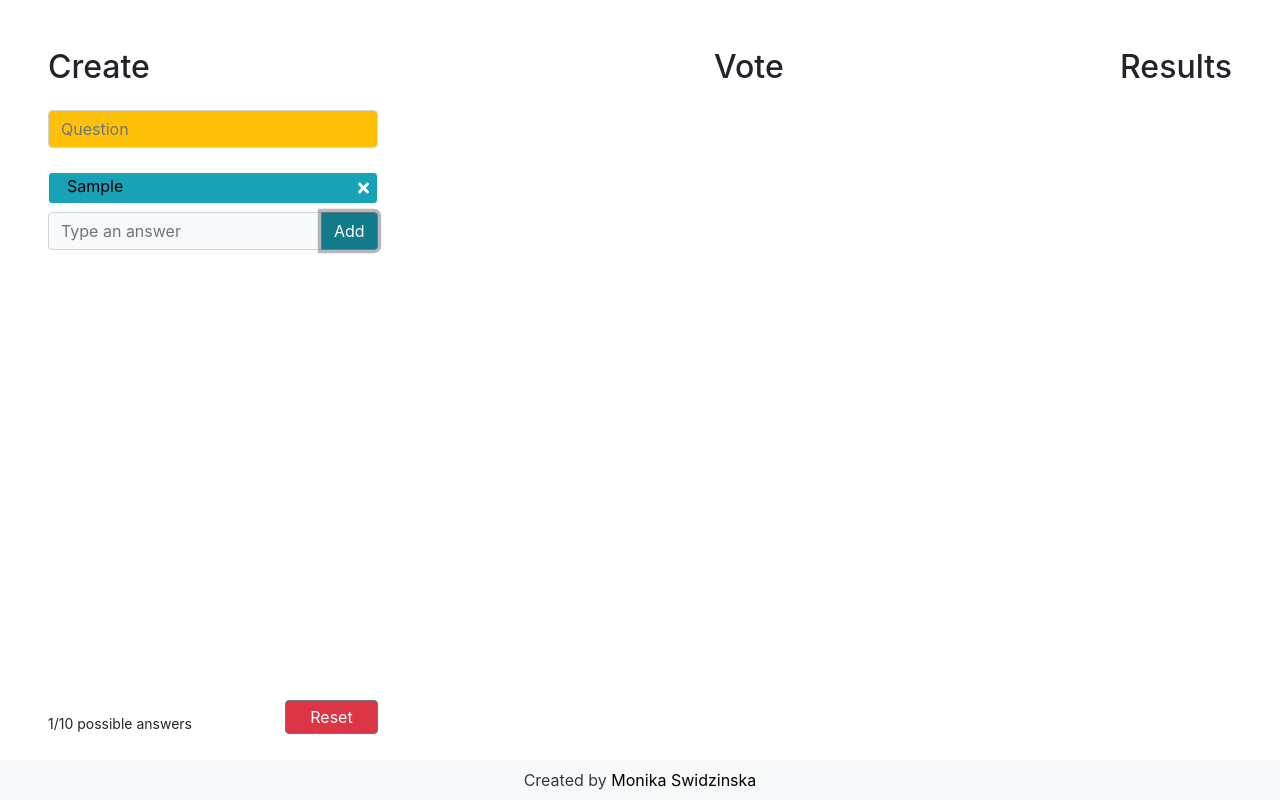
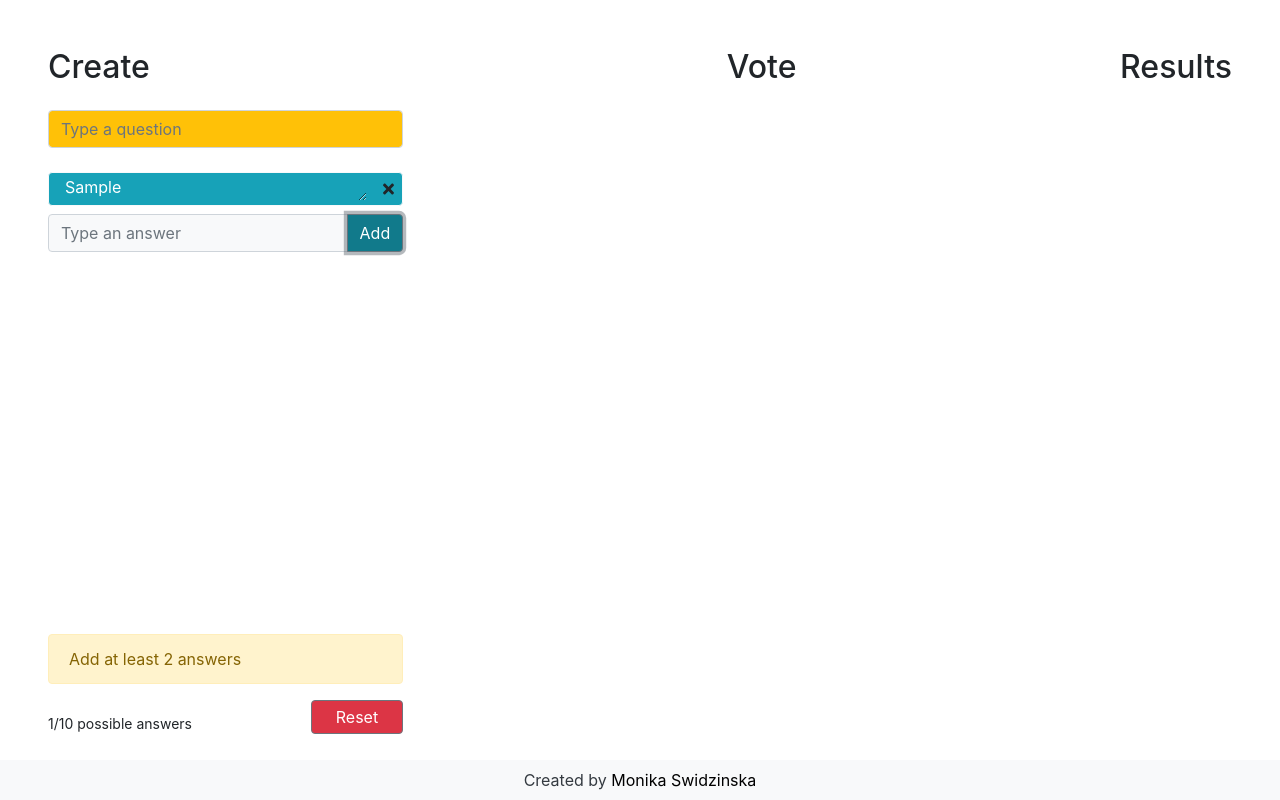
Before and after one commit to monikaando/poll, a React (Create React App) app in the folder poll-app/: page / in a window 1280 px wide. Both pictures are taken after typing "Sample" into the empty fields and a click on the button "Add". Built offline with nearby package versions, Linux system fonts and the light colour scheme.

Commit message:
limit 80 characters and textarea

```diff
--- a/poll-app/src/components/AnswersList.jsx
+++ b/poll-app/src/components/AnswersList.jsx
@@ -8,20 +8,20 @@ function AnswersList(props) {
   const listAnswers = answers.map((item) => {
     return (
       <div
-        className="list d-flex justify-content-between align-items-center bg-info text-white border border-light rounded mb-2"
-        key={item.key}
+        className="list d-flex justify-content-between align-items-center bg-info border border-light rounded mb-2"
+        key={item.key} contenteditable="true" aria-multiline="true"
       >
-        <p className="pl-3 mb-1 d-flex justify-content-between align-items-center">
-          <input
-            className="bg-transparent border-0"
+          <textarea
+            className="pl-3 mb-1 bg-transparent text-white border-0"
             type="text"
+            wrap="soft"
+            maxLength="80"
             id={item.key}
             value={item.value}
             onChange={(e) => {
               props.setUpdate(e.target.value, item.key);
             }}
-          ></input>
-        </p>
+          ></textarea>
         <span className="pr-2">
           <FontAwesomeIcon
             type="button"
--- a/poll-app/src/components/Create.jsx
+++ b/poll-app/src/components/Create.jsx
@@ -86,17 +86,25 @@ export default class Create extends React.Component {
       },
     });
   }
+
   render() {
     let Alert;
     if (this.state.counter === 10) {
       Alert = (
-        <div class="alert alert-danger" role="alert">
+        <div className="alert alert-danger" role="alert">
           You can't add more answers
+        </div>
+      );
+    } else if (this.state.counter < 2) {
+      Alert = (
+        <div className="alert alert-warning" role="alert">
+          Add at least 2 answers
         </div>
       );
     } else {
       Alert = null;
     }
+
     return (
       <div className="create-box">
         <div>
@@ -106,10 +114,11 @@ export default class Create extends React.Component {
         <div>
             <input
               type="text"
+              maxLength="80"
               className="form-control mb-3 mt-3 bg-warning"
               value={this.state.question}
               onChange={this.updateQuestion}
-              placeholder="Question"
+              placeholder="Type a question"
             />
             <AnswersList
               answers={this.state.answers}
@@ -120,6 +129,7 @@ export default class Create extends React.Component {
               <div className="input-group mb-3">
                 <input
                   type="text"
+                  maxLength="80"
                   className="form-control bg-light text-dark"
                   placeholder="Type an answer"
                   aria-label="Type an answer"
@@ -139,6 +149,7 @@ export default class Create extends React.Component {
               </div>
             </form>
           </div>
+          <div>
             {Alert}
             <div className="possible-answers d-flex justify-content-between align-items-end">
               <p className="m-0">{this.state.counter}/10 possible answers</p>
@@ -153,6 +164,7 @@ export default class Create extends React.Component {
             </div>
           </div>
         </div>
+      </div>
     );
   }
 }
--- a/poll-app/src/styles/AnswersList.css
+++ b/poll-app/src/styles/AnswersList.css
@@ -1,3 +1,8 @@
-.list p input:focus {
+.list textarea {
+    height:28px;
+    width:90%;
+}
+.list textarea:focus {
     outline: none;
+
 }
--- a/poll-app/src/styles/Create.css
+++ b/poll-app/src/styles/Create.css
@@ -1,5 +1,6 @@
 .create-box {
     height: 80vh;
+    width: 30%;
 }
 .create-context {
     height: 100%;
```
Also changed, not shown: 1 other file (tests, documents, lock files or other folders). Lines whose indentation alone changed are shown as unchanged.
